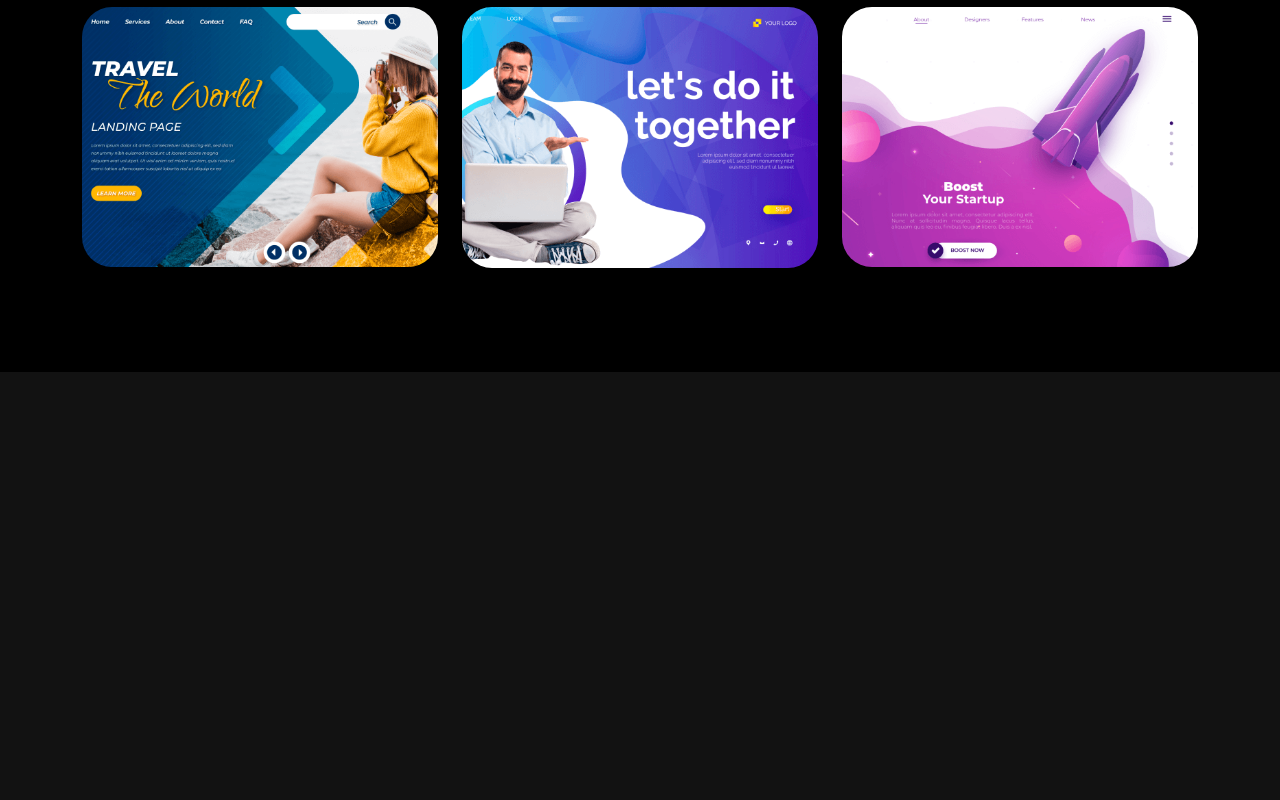
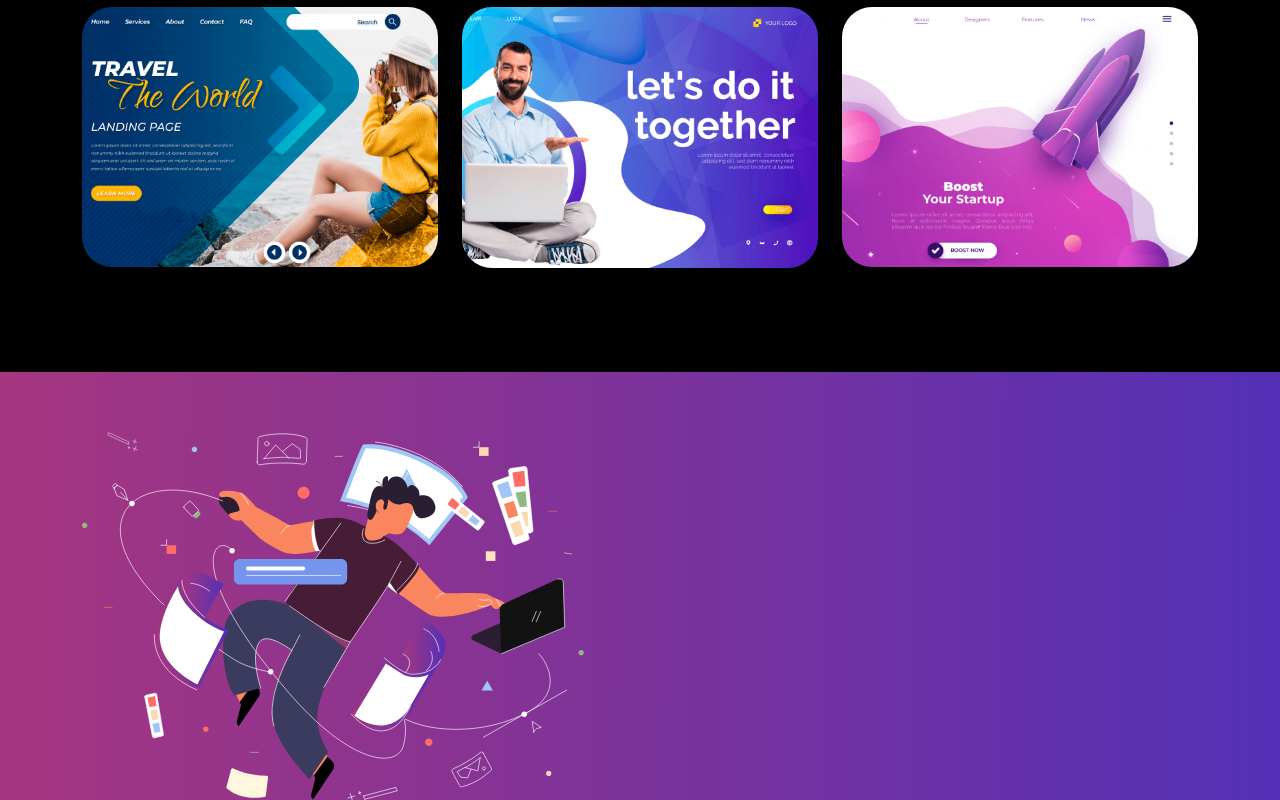
Before and after one commit to Dev-error312/personal-portfolio, a React (Create React App) app: page / in a window 1280 px wide. Shown: the part 2000-2800 px from the top of the page. Before the commit the page ends 2372 px from the top, so only its background shows below. Built offline with nearby package versions, Linux system fonts and the light colour scheme.

Commit message:
Imported Contact Us component

```diff
--- a/src/App.js
+++ b/src/App.js
@@ -4,6 +4,7 @@ import { NavBar } from './components/NavBar'
 import { Banner } from './components/Banner'
 import { Skills } from './components/Skills'
 import { Projects } from './components/Projects'
+import { Contact } from './components/Contact'
 import 'bootstrap/dist/css/bootstrap.min.css'
 
 function App() {
@@ -13,6 +14,7 @@ function App() {
       <Banner />
       <Skills />
       <Projects />
+      <Contact />
     </div>
   );
 }
```
